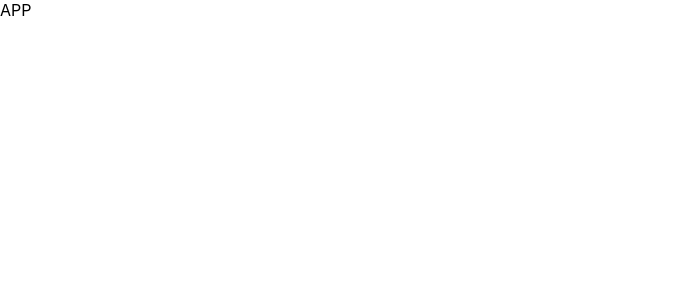
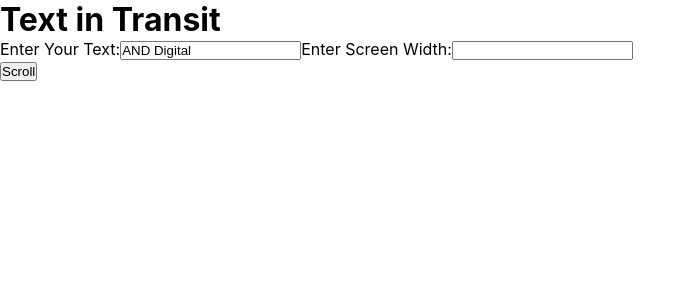
Before and after one commit to musayuksel/code-challanges-2023, a React (Create React App) app in the folder challenge-3-text-in-transit/: page / in a window 1280 px wide. Shown: the top 300 px of the page, without its empty margins (0-696 px from the left). Built offline with nearby package versions, Linux system fonts and the light colour scheme.

Commit message:
Add basic input area

```diff
--- a/challenge-3-text-in-transit/src/App.js
+++ b/challenge-3-text-in-transit/src/App.js
@@ -1,7 +1,18 @@
+import { useState } from "react";
 import "./App.css";
+import TextInput from "./components/TextInput";
 
 function App() {
-  return <div className="App">APP</div>;
+  const [currentText, setCurrentText] = useState("AND Digital");
+
+  const handleScroolClick = () => {};
+  return (
+    <div className="App">
+      <h1>Text in Transit</h1>
+      <TextInput currentText={currentText} setCurrentText={setCurrentText} />
+      <button onClick={handleScroolClick}>Scroll</button>
+    </div>
+  );
 }
 
 export default App;
--- /dev/null
+++ b/challenge-3-text-in-transit/src/components/TextInput.jsx
@@ -0,0 +1,17 @@
+import React from "react";
+
+export default function TextInput({ currentText, setCurrentText }) {
+  return (
+    <section>
+      <label htmlFor="text">Enter Your Text:</label>
+      <input
+        id="text"
+        type="text"
+        value={currentText}
+        onChange={(e) => setCurrentText(e.target.value)}
+      />
+      <label htmlFor="screenWidth">Enter Screen Width:</label>
+      <input id="screenWidth" type="number" />
+    </section>
+  );
+}
```
